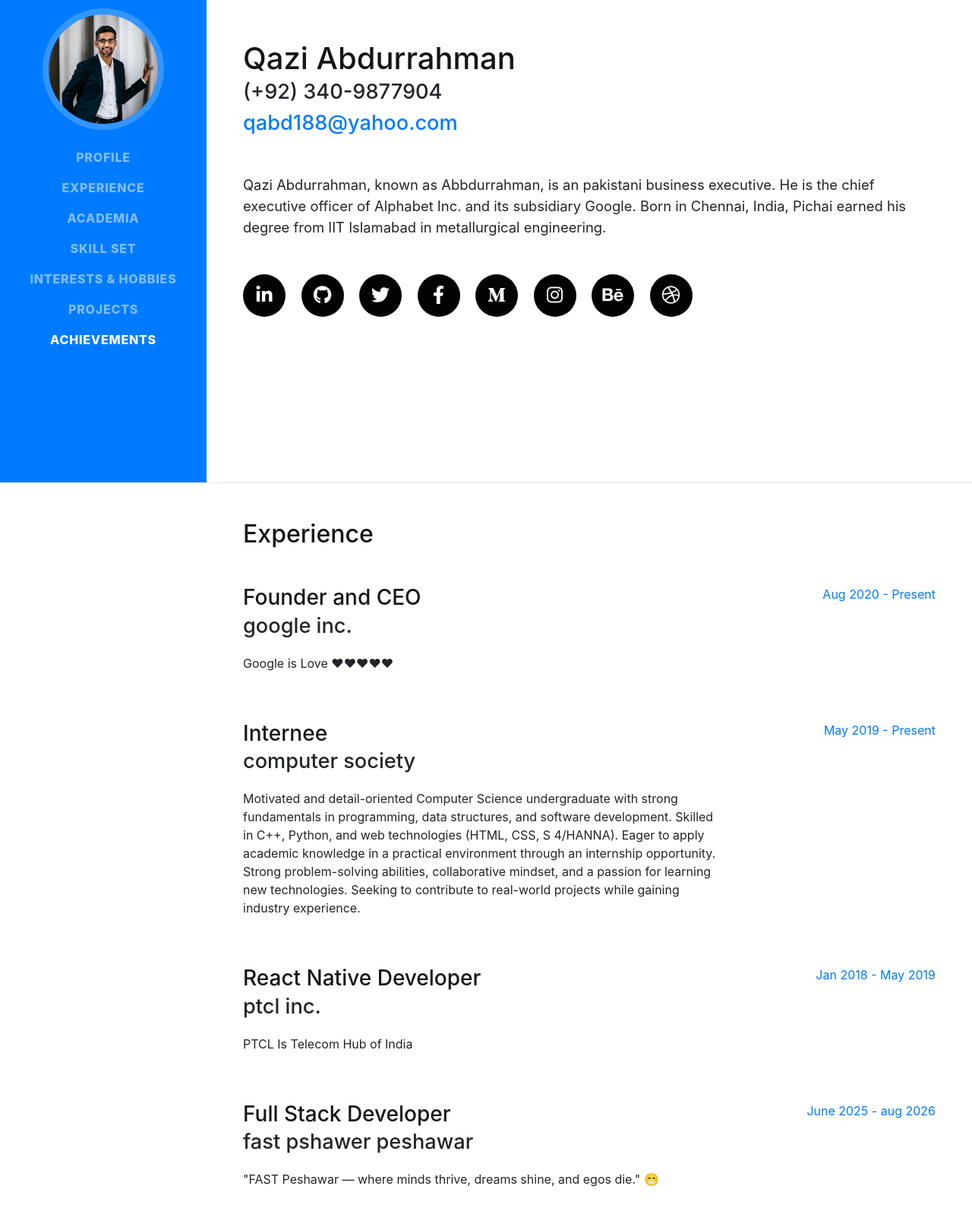
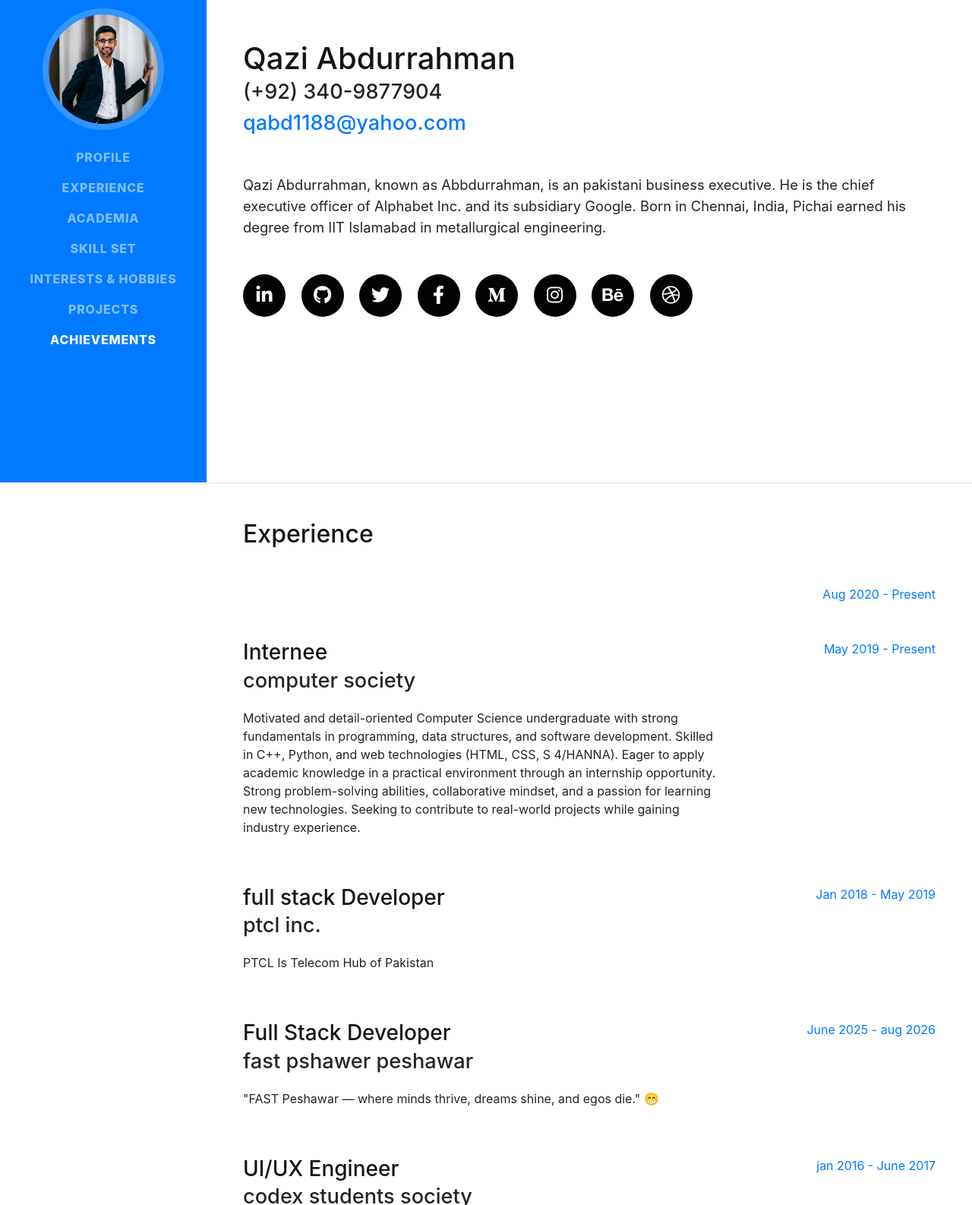
Before and after one commit to Abbi1188/Abdurrahman, a website with bundled scripts: page index.html in a window 1280 px wide. Shown: the part 165-1751 px from the top of the page at 76% size. Built offline with nearby package versions, Linux system fonts and the light colour scheme; a web font is replaced by a local one.

Commit message:
Update index.html

```diff
--- a/index.html
+++ b/index.html
@@ -88,7 +88,7 @@
           <br>
 
           <!--Enter your Email Address -->
-          <a href="qabd1188@yahoo.com">qabd188@yahoo.com</a>
+          <a href="qabd1188@yahoo.com">qabd1188@yahoo.com</a>
         </div>
 
         <!-- Description / About Me!  -->
@@ -137,9 +137,7 @@
 
          <div class="resume-item d-flex flex-column flex-md-row justify-content-between mb-5">
           <div class="resume-content">
-            <h3 class="mb-0">Founder and CEO</h3>
-            <div class="subheading mb-3">Google Inc.</div>
-            <p> Google is Love ❤❤❤❤❤</p>
+
           </div>
           <div class="resume-date text-md-right">
             <span class="text-primary">Aug 2020 - Present</span>
@@ -160,9 +158,9 @@
 
         <div class="resume-item d-flex flex-column flex-md-row justify-content-between mb-5">
           <div class="resume-content">
-            <h3 class="mb-0">React Native Developer</h3>
+            <h3 class="mb-0">full stack Developer</h3>
             <div class="subheading mb-3">PTCL Inc.</div>
-            <p> PTCL Is Telecom Hub of India</p>
+            <p> PTCL Is Telecom Hub of Pakistan</p>
           </div>
           <div class="resume-date text-md-right">
             <span class="text-primary">Jan 2018 - May 2019</span>
```
